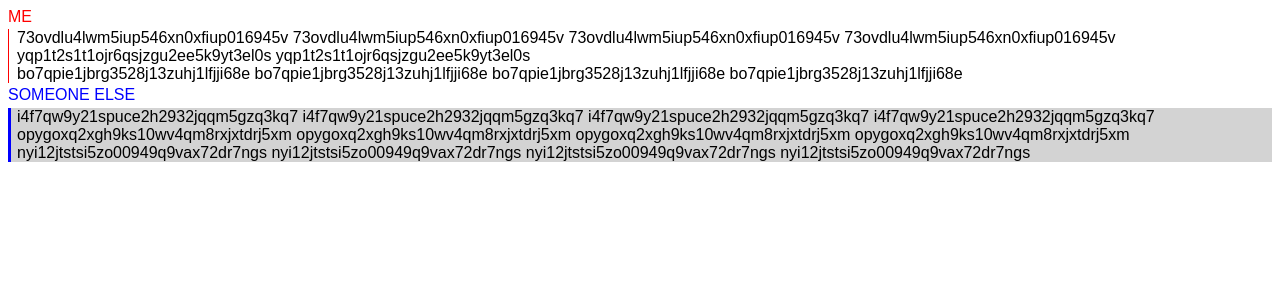
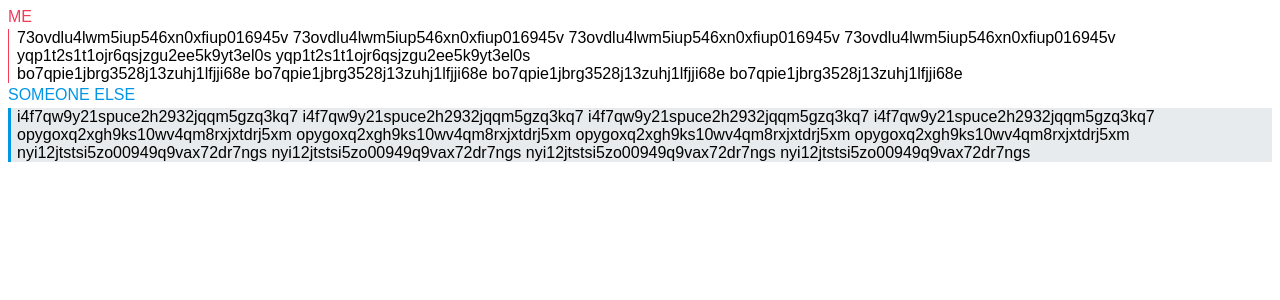
Before and after one commit to MikeQDev/snapchat-messages-ng, an Angular app: page / in a window 1280 px wide. Shown: the top 300 px of the page. Built offline with nearby package versions, Linux system fonts and the light colour scheme.

Commit message:
use proper colors

```diff
--- a/src/app/app.component.html
+++ b/src/app/app.component.html
@@ -1,2 +1,2 @@
-<app-user-message username="me" color="red"></app-user-message>
-<app-user-message username="someone else" color="blue"></app-user-message>
+<app-user-message username="me" color="{{colorPrimaryPerson}}"></app-user-message>
+<app-user-message username="someone else" color="{{colorSecondaryPerson}}"></app-user-message>
--- a/src/app/app.component.ts
+++ b/src/app/app.component.ts
@@ -7,4 +7,10 @@ import { Component } from '@angular/core';
 })
 export class AppComponent {
   title = 'fake-snap-message';
+
+  /**
+   * CSS hex colors
+   */
+  colorPrimaryPerson: string = '#F23C57';
+  colorSecondaryPerson: string = '#0096E5';
 }
--- a/src/app/snap-message/snap-message.component.css
+++ b/src/app/snap-message/snap-message.component.css
@@ -12,7 +12,7 @@
 }
 
 .savedMessage {
-    background-color: lightgrey;
+    background-color: #E8EBED;
     border-width: .225em;
     padding-left: .375em;
 }
```
Also changed, not shown: 1 other file (tests, documents, lock files or other folders).
